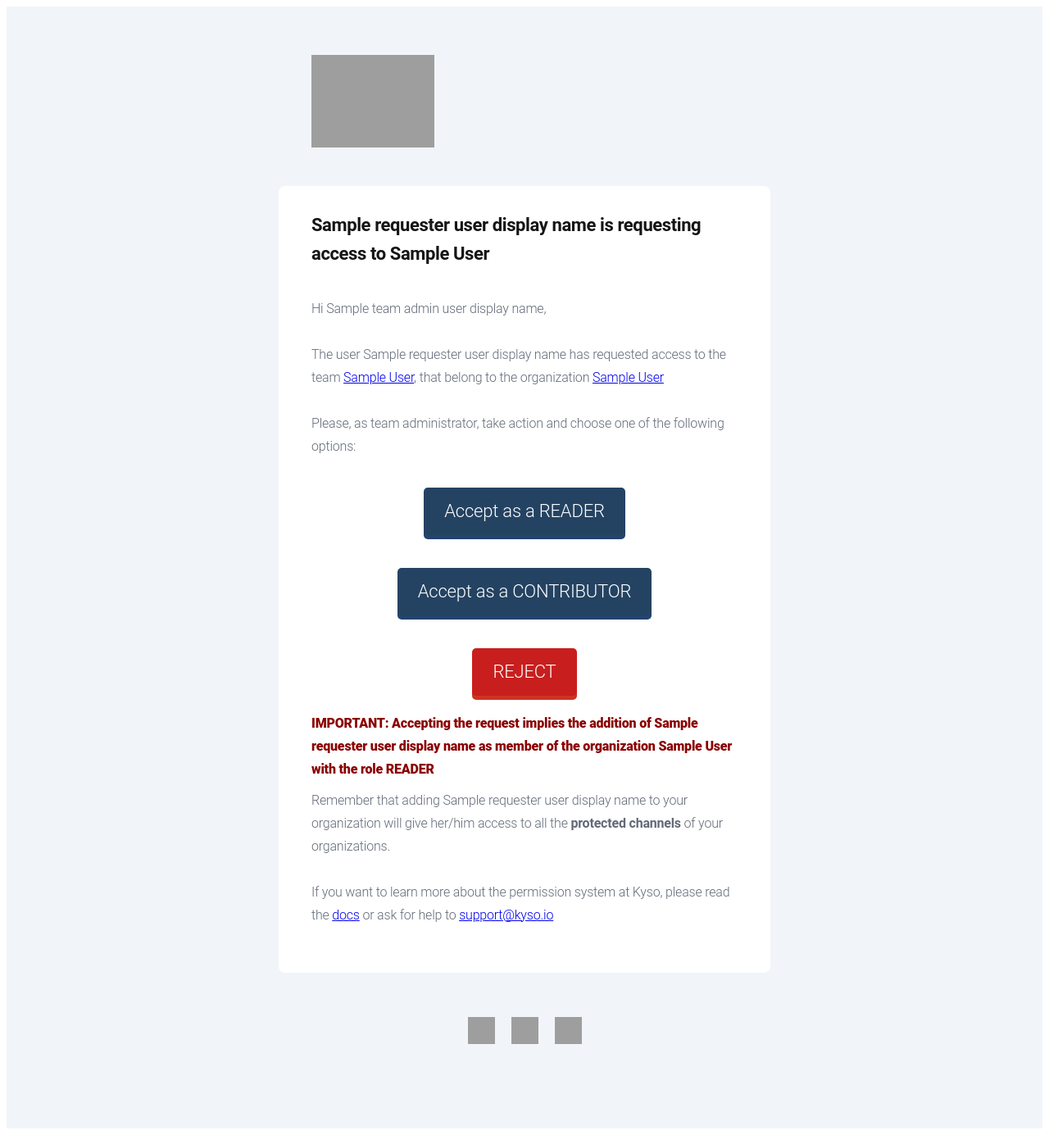
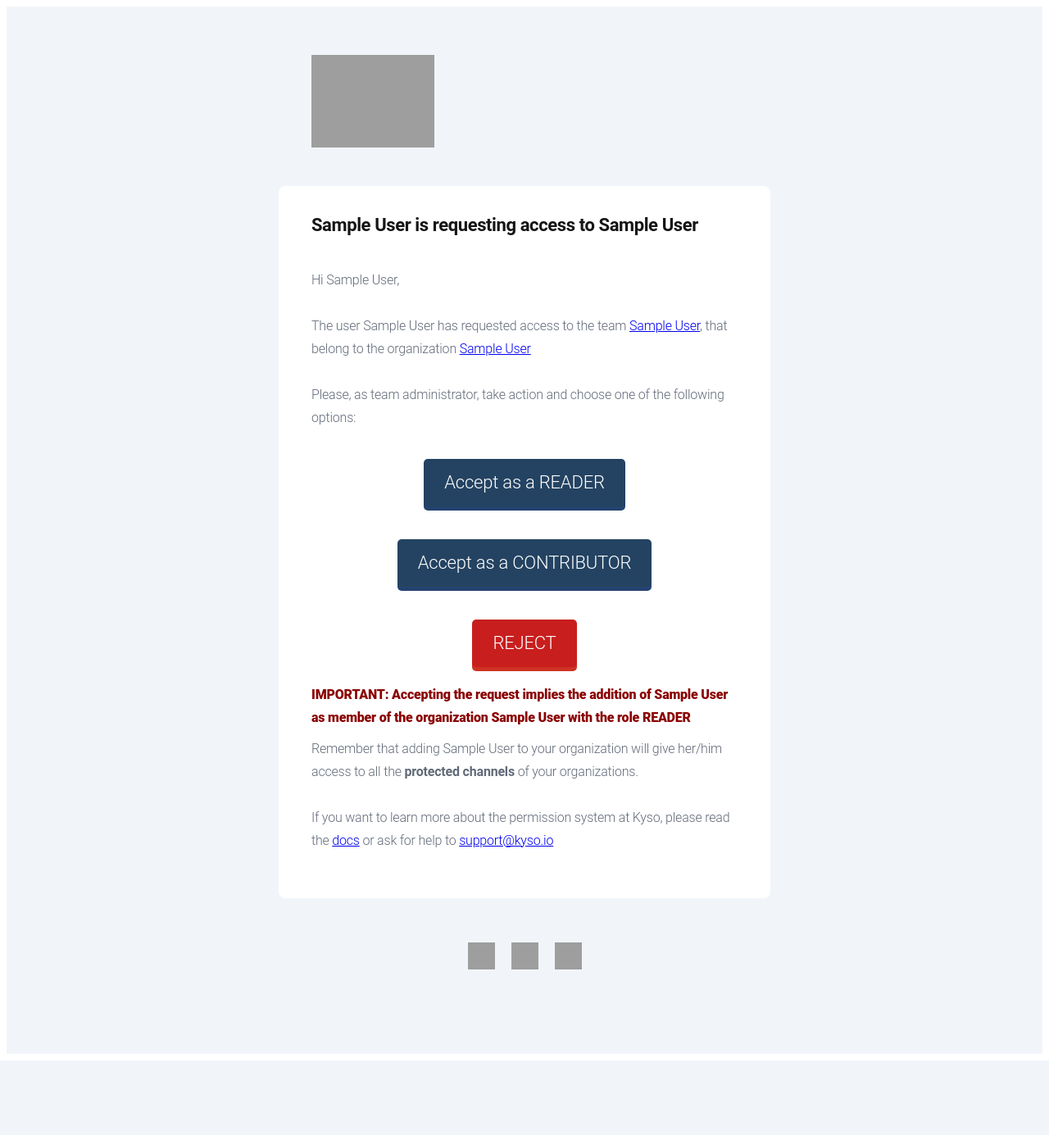
Before and after one commit to kyso-io/notification-consumer, a Node project: template templates/team-request-access-created.hbs in a window 1280 px wide. Shown: the whole page at 82% size. After the commit the page ends 1294 px from the top, so only its background shows below. Run offline with Node 20 templates, Linux system fonts and the light colour scheme; the template is opened without the code that fills it: most values are stand-ins (such as "Sample title", 1, 10 or a date in 2020); grey boxes are pictures that could not be loaded.

Commit message:
fix: wrong templating

```diff
--- a/src/organizations/organizations.controller.ts
+++ b/src/organizations/organizations.controller.ts
@@ -267,9 +267,8 @@ export class OrganizationsController {
         const { organization, organizationAdmins, requesterUser, request, frontendUrl } = kysoOrganizationRequestAccessCreatedEvent;
 
         for (const admin of organizationAdmins) {
+            if(admin) {
                 try {
-                console.log(admin);
-
                     await this.mailerService.sendMail({
                         to: admin.email,
                         subject: `${requesterUser.display_name} requested access for organization ${organization.display_name}`,
@@ -290,3 +289,4 @@ export class OrganizationsController {
             }
         }
     }
+}
--- a/src/teams/teams.controller.ts
+++ b/src/teams/teams.controller.ts
@@ -209,6 +209,7 @@ export class TeamsController {
         const { organization, team, organizationAdmins, requesterUser, request, frontendUrl } = kysoTeamRequestAccessCreatedEvent;
 
         for (const admin of organizationAdmins) {
+            if(admin) {
                 try {
                     await this.mailerService.sendMail({
                         to: admin.email,
@@ -231,3 +232,4 @@ export class TeamsController {
             }
         }
     }
+}
--- a/templates/team-request-access-created.hbs
+++ b/templates/team-request-access-created.hbs
@@ -188,7 +188,7 @@
                                                                                     <td style="line-height:34px;font-family:Roboto, Helvetica, Arial, sans-serif;font-size:24px;font-weight:700;letter-spacing:-.4px;color:#151515;border-collapse:collapse;"
                                                                                         valign="top">
                                                                                         <a style="text-decoration:none;color:#151515;font-size:22px;">
-                                                                                            {{requester_user_display_name}} is requesting access to {{team.display_name}}
+                                                                                            {{requesterUser.display_name}} is requesting access to {{team.display_name}}
                                                                                         </a>
                                                                                     </td>
                                                                                 </tr>
@@ -208,21 +208,21 @@
                                                                                     <td style="line-height:28px;font-family:Roboto, Helvetica, Arial, sans-serif;font-size:16px;font-weight:300;letter-spacing:-.2px;color:#626a78;border-collapse:collapse;"
                                                                                         valign="top">
                                                                                         <p>
-                                                                                            Hi {{team_admin_user_display_name}}, <br/><br/>
+                                                                                            Hi {{admin.display_name}}, <br/><br/>
 
-                                                                                            The user {{requester_user_display_name}} has requested access to the team <a href='{{frontendUrl}}/{{organization.sluglified_name}}/{{team.sluglified_name}}'>{{team.display_name}}</a>, that belong to the organization <a href='{{frontendUrl}}/{{organization.sluglified_name}}'>{{organization.display_name}}</a> <br /><br />
+                                                                                            The user {{requesterUser.display_name}} has requested access to the team <a href='{{frontendUrl}}/{{organization.sluglified_name}}/{{team.sluglified_name}}'>{{team.display_name}}</a>, that belong to the organization <a href='{{frontendUrl}}/{{organization.sluglified_name}}'>{{organization.display_name}}</a> <br /><br />
 
                                                                                             Please, as team administrator, take action and choose one of the following options:
 
                                                                                             <div id="buttons">
-                                                                                                <a href="{{frontendUrl}}/api/v1/teams/{{team.id}}/request-access/{{request_access_id}}/{{request_access_secret}}/{{organization_admin_user_id}}/ACCEPTED_AS_READER" target="_blank" class="btn kyso">Accept as a READER</a>
-                                                                                                <a href="{{frontendUrl}}/api/v1/teams/{{team.id}}/request-access/{{request_access_id}}/{{request_access_secret}}/{{organization_admin_user_id}}/ACCEPTED_AS_CONTRIBUTOR" target="_blank" class="btn kyso">Accept as a CONTRIBUTOR</a>
-                                                                                                <a href="{{frontendUrl}}/api/v1/teams/{{team.id}}/request-access/{{request_access_id}}/{{request_access_secret}}/{{organization_admin_user_id}}/REJECTED" target="_blank" class="btn red">REJECT</a>
+                                                                                                <a href="{{frontendUrl}}/api/v1/teams/{{team.id}}/request-access/{{request.id}}/{{request.secret}}/{{admin.id}}/ACCEPTED_AS_READER" target="_blank" class="btn kyso">Accept as a READER</a>
+                                                                                                <a href="{{frontendUrl}}/api/v1/teams/{{team.id}}/request-access/{{request.id}}/{{request.secret}}/{{admin.id}}/ACCEPTED_AS_CONTRIBUTOR" target="_blank" class="btn kyso">Accept as a CONTRIBUTOR</a>
+                                                                                                <a href="{{frontendUrl}}/api/v1/teams/{{team.id}}/request-access/{{request.id}}/{{request.secret}}/{{admin.id}}/REJECTED" target="_blank" class="btn red">REJECT</a>
                                                                                             </div>
 
-                                                                                            <div style="color: darkred; font-weight: 900; margin-bottom: 10px">IMPORTANT: Accepting the request implies the addition of {{requester_user_display_name}} as member of the organization {{organization.display_name}} with the role READER</div>
+                                                                                            <div style="color: darkred; font-weight: 900; margin-bottom: 10px">IMPORTANT: Accepting the request implies the addition of {{requesterUser.display_name}} as member of the organization {{organization.display_name}} with the role READER</div>
 
-                                                                                            Remember that adding {{requester_user_display_name}} to your organization will give her/him access to all the <b>protected channels</b> of your organizations.<br/><br/>
+                                                                                            Remember that adding {{requesterUser.display_name}} to your organization will give her/him access to all the <b>protected channels</b> of your organizations.<br/><br/>
 
                                                                                             If you want to learn more about the permission system at Kyso, please read the <a href="https://docs.kyso.io/settings-and-administration/permissions-system" target="_blank">docs</a> or ask for help to <a href="mailto:support@kyso.io">support@kyso.io</a>
                                                                                         </p>
```
Lines whose indentation alone changed are shown as unchanged.
